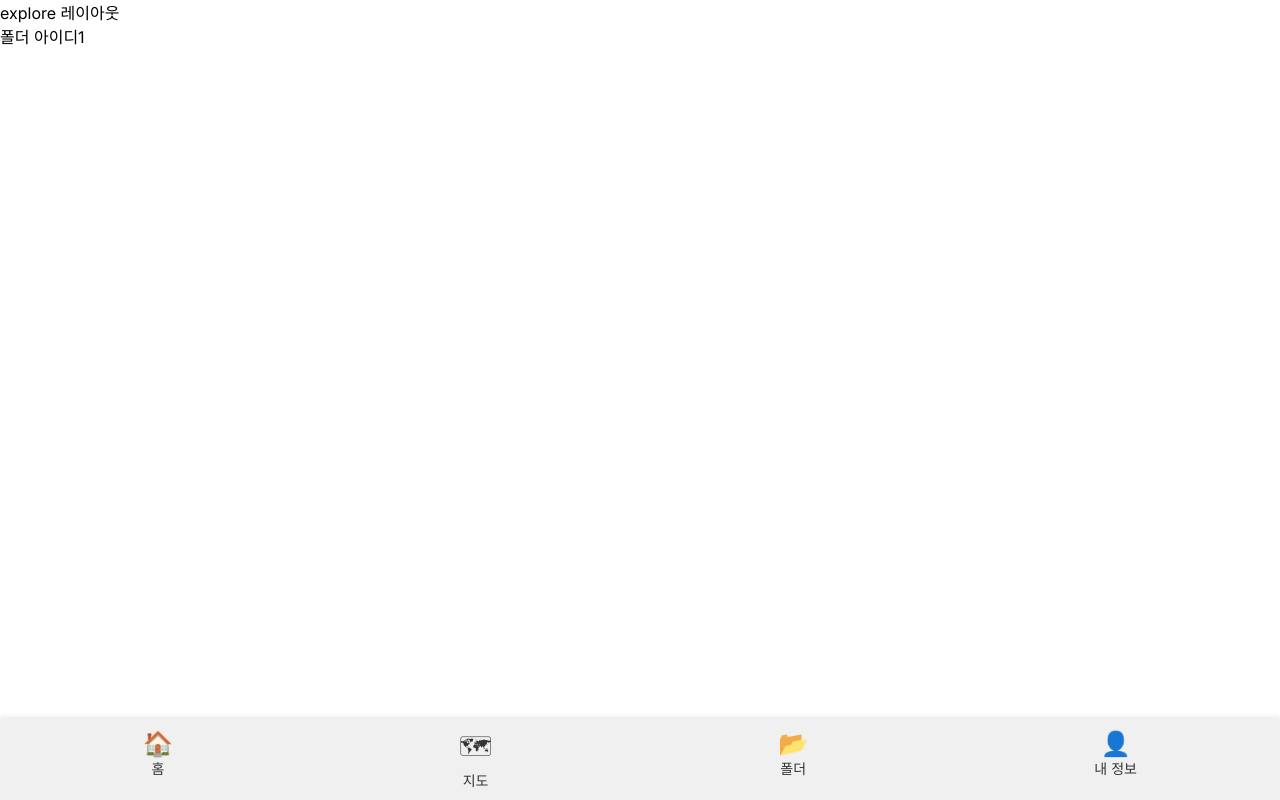
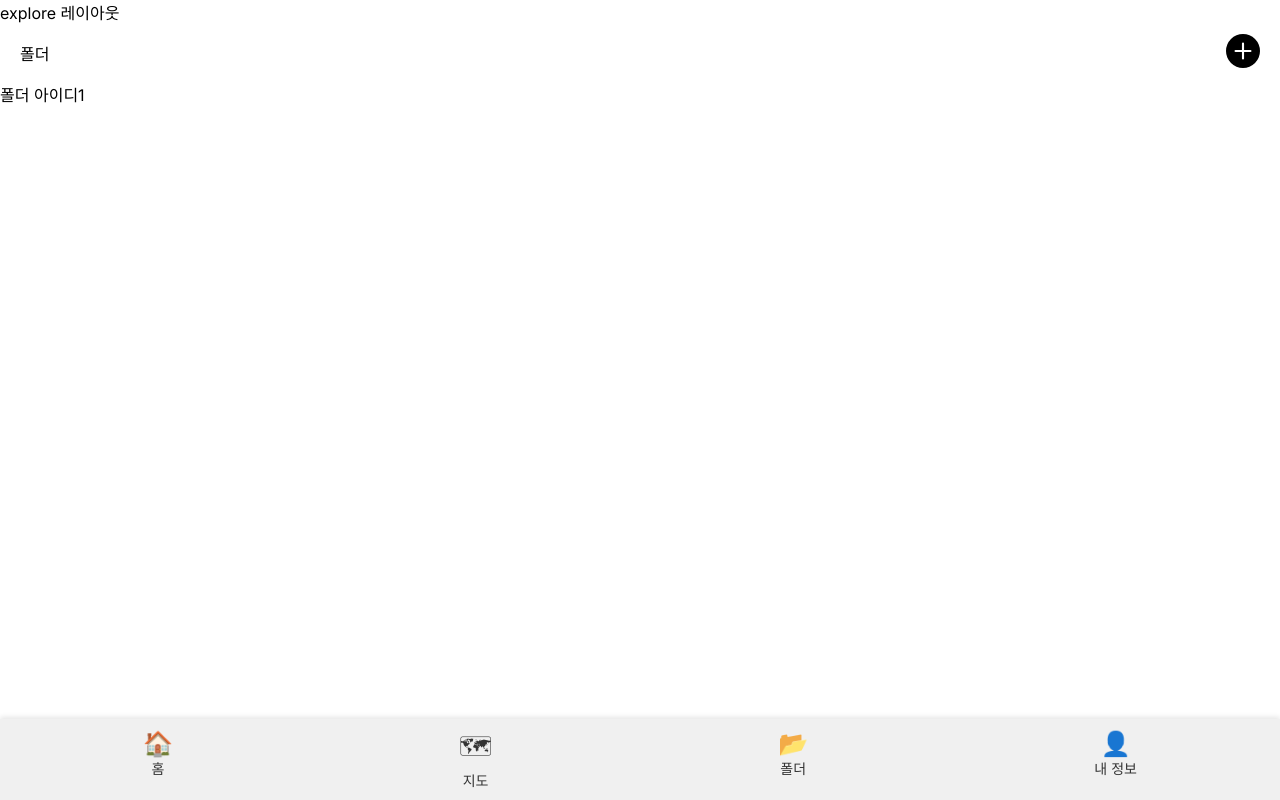
Before and after one commit to pasong0511/home-vs, a Next.js app: page /folder/1/files in a window 1280 px wide. Built offline with nearby package versions, Linux system fonts and the light colour scheme.

Commit message:
파일 새로 만들기 페이지 생성

```diff
--- a/src/app/folder/[id]/files/page.tsx
+++ b/src/app/folder/[id]/files/page.tsx
@@ -1,6 +1,7 @@
 //src/app/folder/[id]/files/page.tsx
 import React from "react";
 import FilesList from "../../components/FilesList";
+import Header from "../../components/Header";
 
 function FilesPage({ params }: any) {
     const { id } = params;
@@ -9,9 +10,18 @@ function FilesPage({ params }: any) {
 
     return (
         <div>
-            <FilesList folderId={id}></FilesList>
+            {/* 파일 생성 버튼 */}
+            <Header
+                title={"폴더"}
+                routeUrl={`/folder/new-folder/${id}/new-file`}
+            />
+
+            {/* 파일 목록 */}
+            <FilesList folderId={id} />
         </div>
     );
 }
 
 export default FilesPage;
+
+//http://localhost:3000/folder/8da01656-5c2b-4e9f-bd14-aae4e975ce48/new-files
--- a/src/app/folder/components/Header.tsx
+++ b/src/app/folder/components/Header.tsx
@@ -3,17 +3,21 @@ import { useRouter } from "next/navigation";
 import React from "react";
 import { BsFillPlusCircleFill } from "react-icons/bs";
 
-function Header() {
+interface HeaderProps {
+    title?: string;
+    routeUrl: string;
+}
+
+function Header({ title, routeUrl }: HeaderProps) {
     const router = useRouter();
 
     const onClickCreate = () => {
-        //폴더 생성 페이지 이동
-        router.push("/folder/new-folder");
+        router.push(routeUrl);
     };
 
     return (
         <div className="header-container">
-            <span className="content-title">폴더</span>
+            <span className="content-title">{title}</span>
             <span onClick={onClickCreate} className="add-icon">
                 <BsFillPlusCircleFill size={34} />
             </span>
--- a/src/app/folder/page.tsx
+++ b/src/app/folder/page.tsx
@@ -26,7 +26,7 @@ const FolderPage = async () => {
         return (
             <div>
                 <div className="content-header">
-                    <Header />
+                    <Header title={"파일"} routeUrl={"/folder/new-folder"} />
                 </div>
                 <div className="content-body">
                     <Folders folders={folders} />
```
Also changed, not shown: src/app/folder/[id]/new-file/page.tsx (added, +12 -0 lines).
